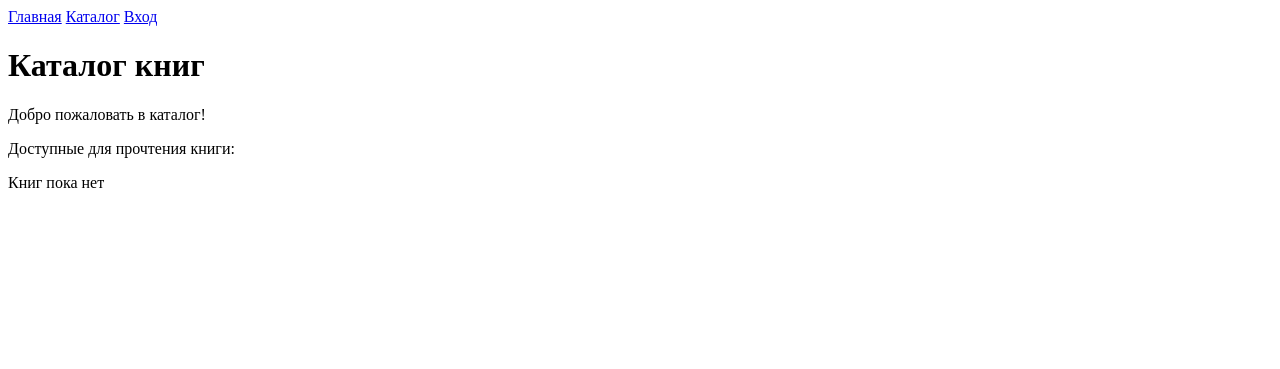
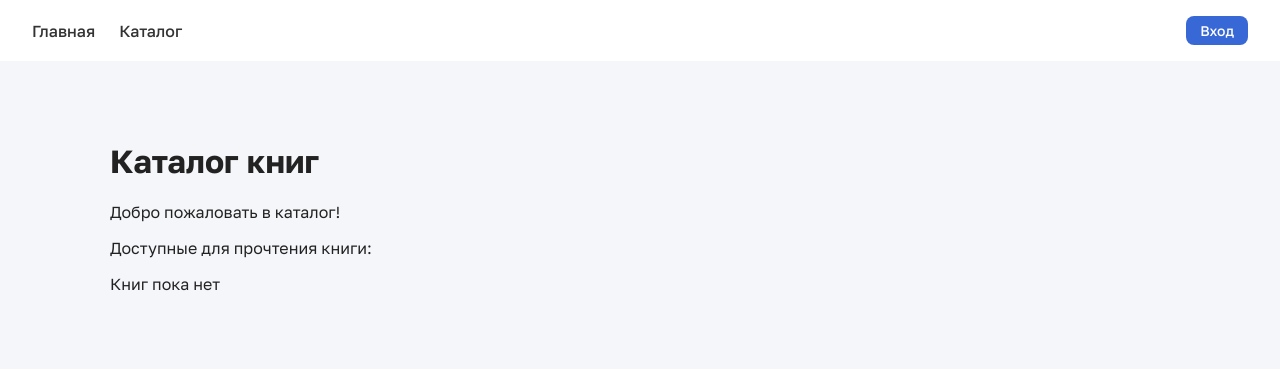
Before and after one commit to selecras/library-couserwork, a Flask app: page /catalog in a window 1280 px wide. Shown: the top 369 px of the page. Run offline with Flask 3, Linux system fonts and the light colour scheme; data that the repository does not hold is empty; some libraries are stand-ins or nearby versions.

Commit message:
add style.css

```diff
--- a/book_funcs.py
+++ b/book_funcs.py
@@ -88,9 +88,9 @@ def get_books(
     return data
 
 
-def get_catalog_books() -> list | None:
+def get_catalog_books(path: str=PATH) -> list[sq.Row] | None:
     try:
-        with closing(sq.connect(PATH)) as conn:
+        with closing(sq.connect(path)) as conn:
             conn.row_factory = sq.Row
             data = conn.execute("""
             SELECT
@@ -109,7 +109,7 @@ def get_catalog_books() -> list | None:
                     WHERE l.book_copy_id = bc.book_copy_id
                         AND l.returned_at IS NULL
             )
-            GROUP BY b.book_id, b.name
+            GROUP BY b.book_id, b.name, b.author, b.year
             """).fetchall()
             return data
     except sq.Error as e:
@@ -117,4 +117,4 @@ def get_catalog_books() -> list | None:
         return None
 
 if __name__ == "__main__":
-    print(get_catalog_books())
+    pass
--- /dev/null
+++ b/static/css/style.css
@@ -0,0 +1,178 @@
+* {
+    box-sizing: border-box;
+}
+
+@font-face {
+    font-family: "Golos Text";
+    src: url("../fonts/golos-text-regular.woff2") format("woff2");
+    font-weight: 400;
+    font-style: normal;
+    font-display: swap;
+}
+
+@font-face {
+    font-family: "Golos Text";
+    src: url("../fonts/golos-text-500.woff2") format("woff2");
+    font-weight: 500;
+    font-style: normal;
+    font-display: swap;
+}
+
+@font-face {
+    font-family: "Golos Text";
+    src: url("../fonts/golos-text-600.woff2") format("woff2");
+    font-weight: 600;
+    font-style: normal;
+    font-display: swap;
+}
+
+@font-face {
+    font-family: "Golos Text";
+    src: url("../fonts/golos-text-700.woff2") format("woff2");
+    font-weight: 700;
+    font-style: normal;
+    font-display: swap;
+}
+
+@font-face {
+    font-family: "Golos Text";
+    src: url("../fonts/golos-text-800.woff2") format("woff2");
+    font-weight: 800;
+    font-style: normal;
+    font-display: swap;
+}
+
+@font-face {
+    font-family: "Golos Text";
+    src: url("../fonts/golos-text-900.woff2") format("woff2");
+    font-weight: 900;
+    font-style: normal;
+    font-display: swap;
+}
+
+body {
+    font-family: "Golos Text", Arial, sans-serif;
+    margin: 0;
+    background-color: #f5f6fa;
+    color: #222;
+}
+
+main {
+    max-width: 1100px;
+    margin: 40px auto;
+    padding: 20px;
+}
+
+nav {
+    display: flex;
+    align-items: center;
+    padding: 16px 32px;
+    background-color: white;
+}
+
+nav a {
+    text-decoration: none;
+    color: #333;
+    font-weight: 500;
+    transition: color 0.2s;
+}
+
+.nav-links {
+    display: flex;
+    align-items: center;
+    gap: 24px;
+}
+
+.nav-links a:hover {
+    color: #3867d6;
+}
+
+.nav-auth {
+    margin-left: auto;
+}
+
+.nav-auth a {
+    display: inline-block;
+    padding: 6px 14px;
+    border-radius: 8px;
+    background-color: #3867d6;
+    color: white;
+    font-size: 14px;
+    transition: background-color 0.2s;
+}
+
+.nav-auth a:hover {
+    background-color: #254fb0;
+}
+
+nav button {
+    padding: 6px 14px;
+    border-radius: 8px;
+    border: none;
+    background-color: #3867d6;
+    color: white;
+    font-family: inherit;
+    font-size: 14px;
+    cursor: pointer;
+    transition: background-color 0.2s;
+}
+
+nav button:hover {
+    background-color: #254fb0;
+}
+
+.btn {
+    padding: 6px 14px;
+    border-radius: 8px;
+    background-color: #3867d6;
+    color: white;
+    font-family: inherit;
+    cursor: pointer;
+}
+
+.book-grid {
+    display: grid;
+    grid-template-columns: repeat(auto-fit, minmax(min(100%, 280px), 1fr));
+    gap: 20px;
+}
+
+.book-card {
+    display: flex;
+    flex-direction: column;
+    font-size: 18px;
+    background-color: white;
+    padding: 20px;
+    border-radius: 12px;
+    border: 2px solid #e5e7eb;
+    transition: box-shadow 0.2s;
+}
+
+.book-card h4 {
+    margin-top: 0;
+    margin-bottom: 13px;
+    font-size: 20px;
+}
+
+.book-card:hover {
+    box-shadow: 0 4px 16px rgba(0, 0, 0, 0.08);
+}
+
+.book-card p {
+    margin-bottom: 5px;
+}
+
+.book-card .book-available,
+.book-card .book-unavailable {
+    margin-bottom: 0;
+    margin-top: auto;
+    padding-top: 20px;
+    font-weight: 600;
+}
+
+.book-available {
+    color: #16803c;
+}
+
+.book-unavailable {
+    color: #c0392b;
+}
--- a/templates/base.html
+++ b/templates/base.html
@@ -2,10 +2,12 @@
 <html lang="ru">
 <head>
     <meta charset="UTF-8">
+    <link rel="stylesheet" href="{{ url_for('static', filename='css/style.css') }}">
     <title>{% block title %}Библиотека{% endblock %}</title>
 </head>
 <body>
     <nav>
+        <div class="nav-links">
             <a href="{{ url_for('index') }}">Главная</a>
             <a href="{{ url_for('catalog') }}">Каталог</a>
             {% if g.user %}
@@ -15,7 +17,9 @@
             {% if g.user.role == "librarian" %}
                 <a href="{{ url_for('librarian_panel') }}">Панель библиотекаря</a>
             {% endif %}
+        </div>
 
+        <div class="nav-auth">
             {% if g.user is none %}
                 <a href="{{ url_for('login') }}">Вход</a>
             {% else %}
@@ -24,6 +28,7 @@
                     <button type="submit">Выйти</button>
                 </form>
             {% endif %}
+        </div>
     </nav>
 
     <main>
--- a/templates/catalog.html
+++ b/templates/catalog.html
@@ -7,16 +7,24 @@
     <p>Добро пожаловать в каталог!</p>
     <p>Доступные для прочтения книги:</p>
     {% if books %}
-        <ul>
+        <div class="book-grid">
             {% for book in books %}
-                <li>
-                    <strong>"{{ book.name }}"</strong>
+                <div class="book-card">
+                    <h4>"{{ book.name }}"</h4>
                     <p>Автор: {{ book.author }}</p>
                     <p>Год написания: {{ book.year }}</p>
-                    <p>Количество доступных экземпляров: {{ book.available_copies }}</p>
-                </li>
+                    {% if book.available_copies > 0 %}
+                        <p class="book-available">
+                            ✔ В наличии: {{ book.available_copies }}
+                        </p>
+                    {% else %}
+                        <p class="book-unavailable">
+                            ❌ Нет в наличии
+                        </p>
+                    {% endif %}
+                </div>
             {% endfor %}
-        </ul>
+        </div>
     {% else %}
         <p>Книг пока нет</p>
     {% endif %}
```
Also changed, not shown: static/fonts/golos-text-500.woff2 (added), static/fonts/golos-text-600.woff2 (added), static/fonts/golos-text-700.woff2 (added), static/fonts/golos-text-800.woff2 (added), static/fonts/golos-text-900.woff2 (added), static/fonts/golos-text-regular.woff2 (added). Lines whose indentation alone changed are shown as unchanged.
